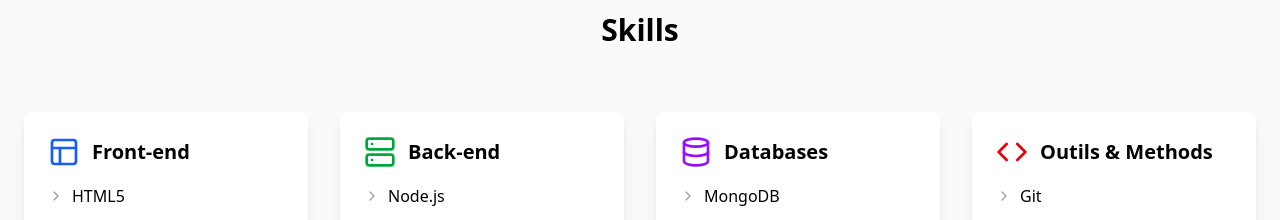
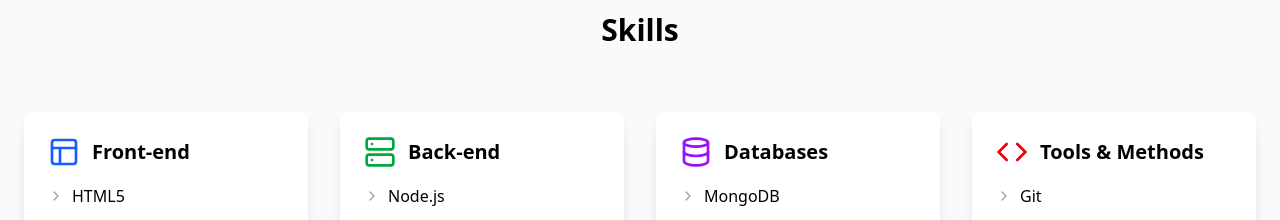
Before and after one commit to kengnidoriane/my_porfolioss, a React (Vite) app in the folder modern_porfolio/: page / in a window 1280 px wide. Shown: the part 1480-1700 px from the top of the page. Built offline with nearby package versions, Linux system fonts and the light colour scheme.

Commit message:
add project

```diff
--- a/modern_porfolio/src/components/Skills.jsx
+++ b/modern_porfolio/src/components/Skills.jsx
@@ -26,7 +26,7 @@ const Skills = () => {
         },
         {
           icon: <Code className="w-8 h-8 text-red-600" />,
-          title: "Outils & Methods",
+          title: "Tools & Methods",
           items: ["Git", "Agile"]
         }
       ];
```
